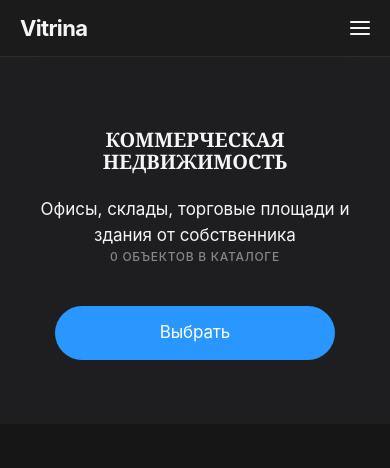
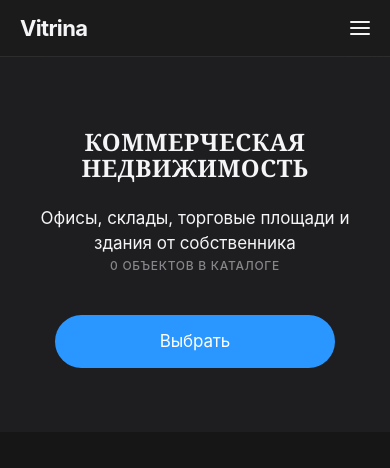
Before and after one commit to yuwi1k/vitrinarent, a FastAPI app: page / in a window 390 px wide. Shown: the top 468 px of the page. Run offline with FastAPI, Linux system fonts and the light colour scheme; data that the repository does not hold is empty; some libraries are stand-ins or nearby versions.

Commit message:
fix: increase hero title size to balanced value
Made-with: Cursor

```diff
--- a/static/css/vitrina-asset.css
+++ b/static/css/vitrina-asset.css
@@ -135,9 +135,9 @@ body.menu-open { overflow: hidden; }
 
 .hero-title {
   font-family: 'Cormorant Garamond', Georgia, serif;
-  font-size: clamp(1.5rem, 3vw, 2.75rem);
+  font-size: clamp(2rem, 4.5vw, 4rem);
   font-weight: 700;
-  letter-spacing: 0.02em;
+  letter-spacing: 0.03em;
   text-transform: uppercase;
   line-height: 1.1;
   margin-bottom: 1.5rem;
@@ -2575,7 +2575,7 @@ body.map-page {
   .container { padding: 0 1.25rem; }
 
   .hero { padding: 4.5rem 0 4rem; }
-  .hero-title { font-size: clamp(1.25rem, 4.5vw, 1.75rem); letter-spacing: 0; }
+  .hero-title { font-size: clamp(1.5rem, 5vw, 2.25rem); letter-spacing: 0.02em; }
   .hero-tagline { font-size: 1rem; letter-spacing: 0.12em; }
   .hero-detail { font-size: 0.75rem; }
   .hero-actions { flex-direction: column; align-items: center; gap: 0.5rem; }
```
